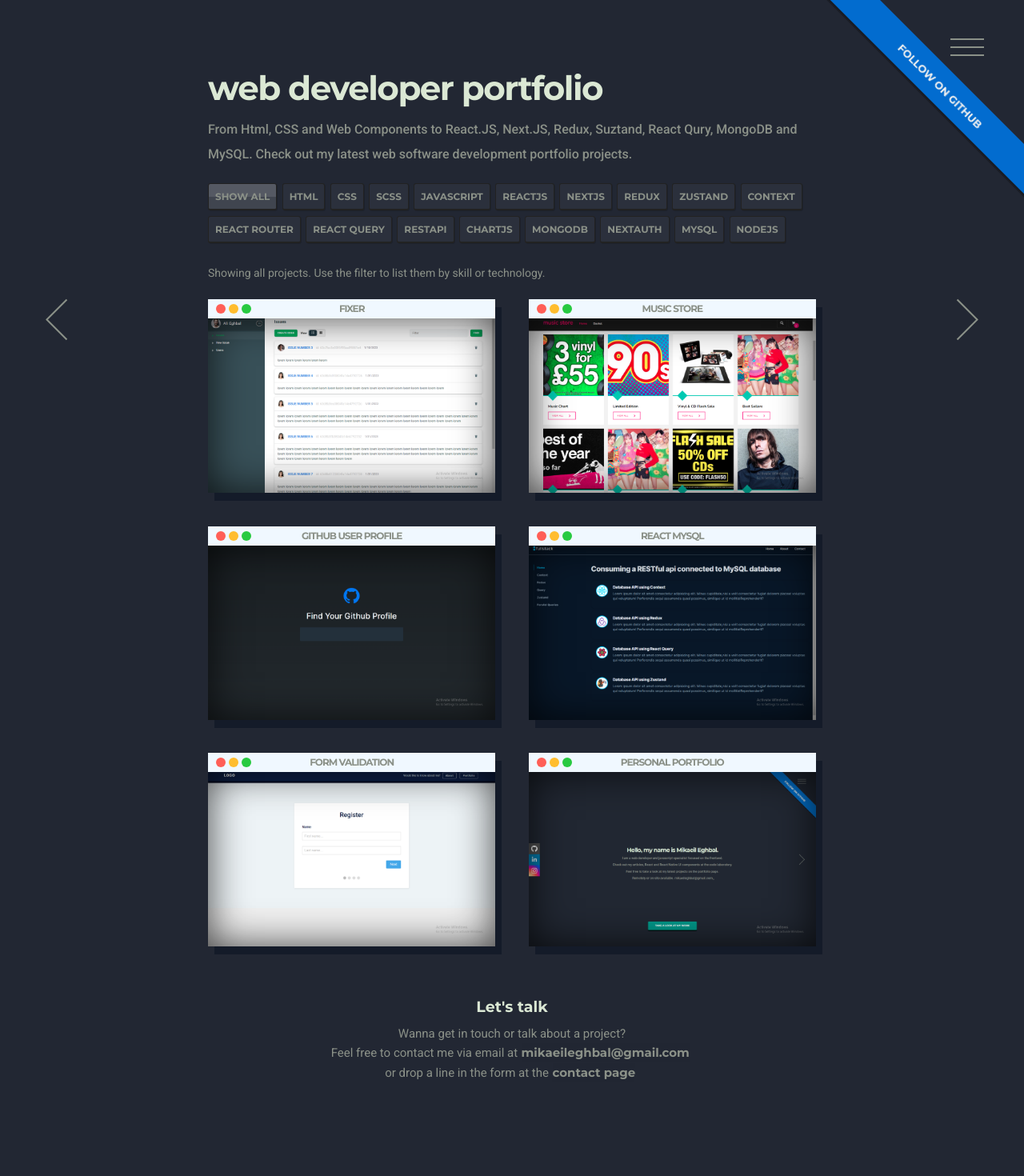
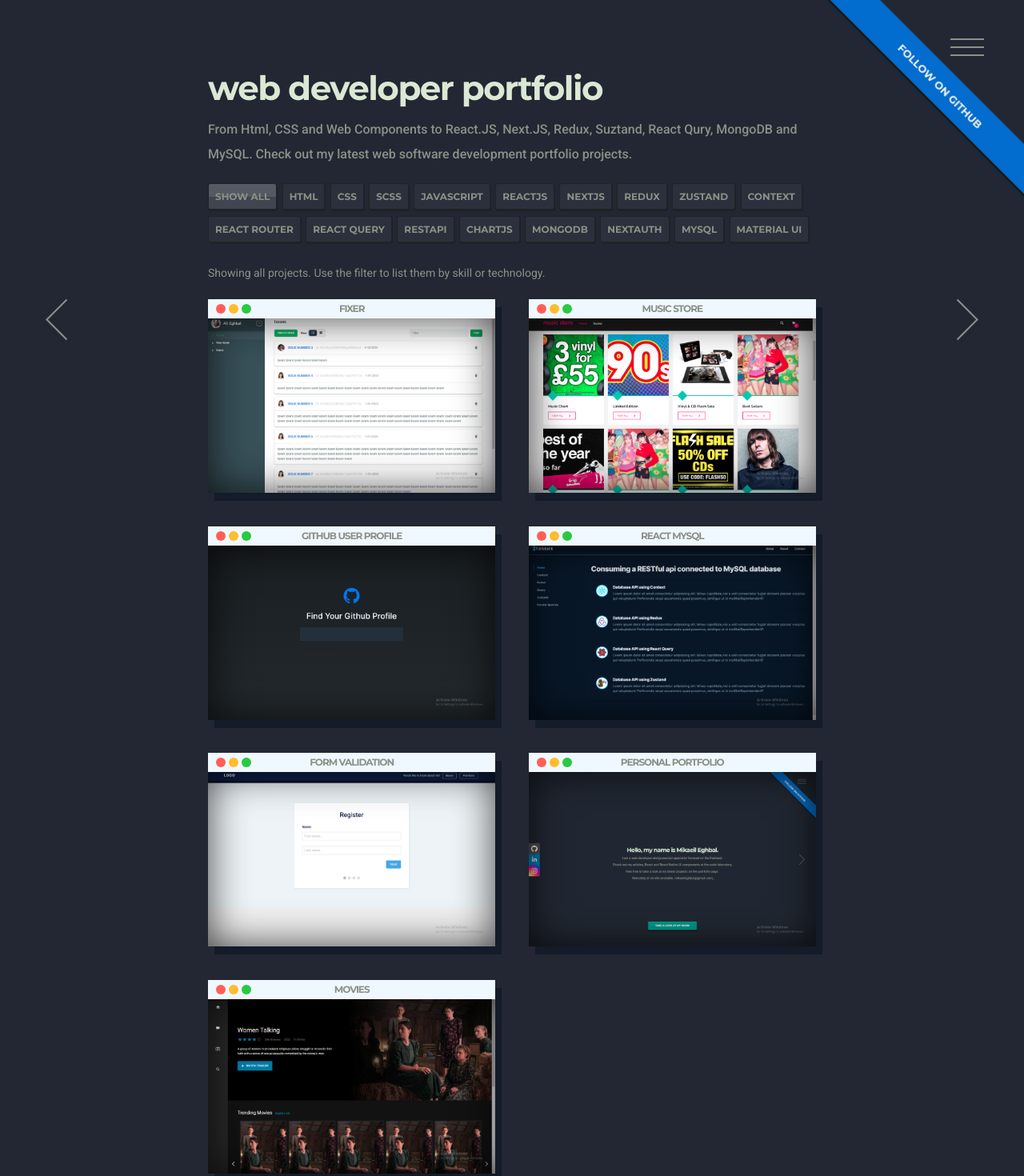
Before and after one commit to mikaeileghbal/react-portfolio, a React (Create React App) app: page /portfolio in a window 1280 px wide. Shown: the top 1470 px of the page at 80% size. Before the commit the page ends 1438 px from the top, so only its background shows below. Built offline with nearby package versions, Linux system fonts and the light colour scheme.

Commit message:
Add movies to portfolio

```diff
--- a/src/data/portfolio.js
+++ b/src/data/portfolio.js
@@ -16,7 +16,7 @@ const tags = [
   "mongodb",
   "nextauth",
   "mysql",
-  "nodejs",
+  "material ui",
 ];
 const portfolio = [
   {
@@ -225,6 +225,37 @@ const portfolio = [
     ],
     tags: ["html", "css", "javascript", "reactjs", "react router"],
   },
+  {
+    id: "7",
+    title: "movies",
+    brief:
+      "Web application created with React.js React-Router and Material UI.",
+    description: [
+      "Fetching movies data from REST API and show in categories.",
+      "Material UI is used to style the application. Customized styles and theme for light and dark mode.",
+    ],
+    images: ["movies-1.png", "movies-1.png", "movies-1.png", "movies-1.png"],
+    tech: [
+      "HTML5",
+      "CSS3",
+      "JavaScript",
+      "React.js",
+      "React Router",
+      "MaterialUI",
+    ],
+    resource: [
+      "https://mikaeileghbal.github.io",
+      "https://github.com/mikaeileghbal/react-portfolio",
+    ],
+    tags: [
+      "html",
+      "css",
+      "javascript",
+      "reactjs",
+      "react router",
+      "material ui",
+    ],
+  },
 ];
 
 export { portfolio, tags };
```
Also changed, not shown: public/images/movies-1.png (added), public/images/movies.png (added).
